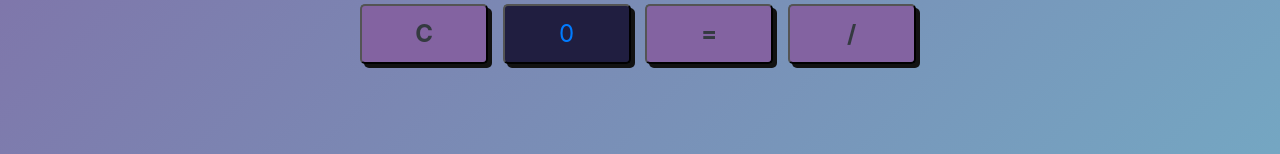
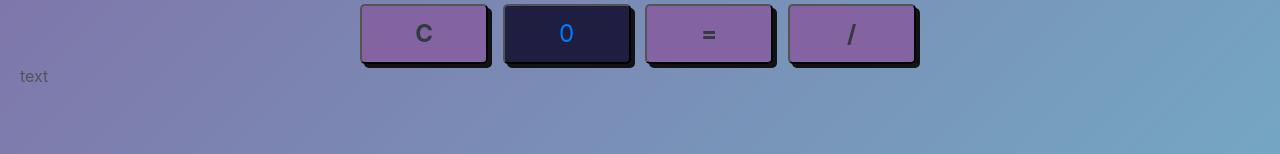
Before and after one commit to 17520216/learning-git, a React (Create React App) app: page /cal in a window 1280 px wide. Shown: the part 597-751 px from the top of the page. Built offline with nearby package versions, Linux system fonts and the light colour scheme.

Commit message:
first code

```diff
--- a/src/components/Cal.jsx
+++ b/src/components/Cal.jsx
@@ -139,6 +139,14 @@ export default function Calculators() {
           </div>
         </div>
       </section>
+      <div className="text" >
+        text
+      </div>
+      {/* <style jsx>
+        {`
+        .text{background: red}
+        `}
+      </style> */}
     </>
   );
 }
```
Also changed, not shown: 1 other file (tests, documents, lock files or other folders).
